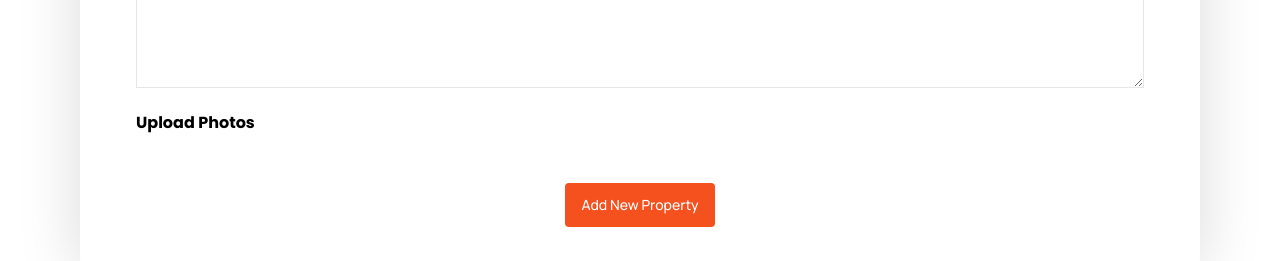
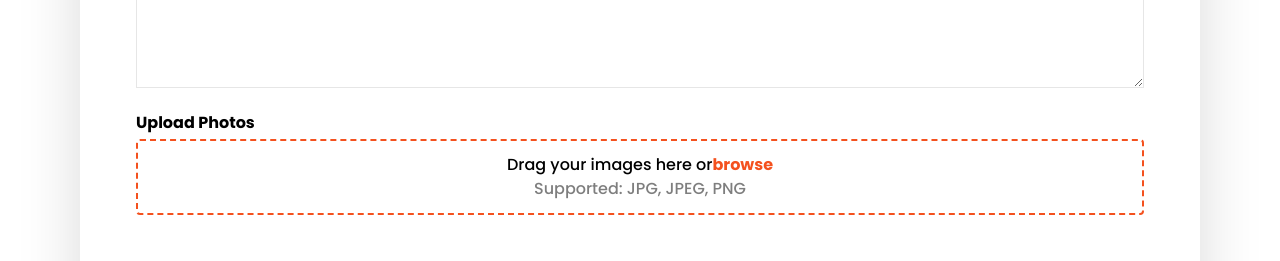
Before and after one commit to favourbadakin/Home-Rentals-Agency, a React (Vite) app: page / in a window 1280 px wide. Shown: the part 3740-4001 px from the top of the page. Built offline with nearby package versions, Linux system fonts and the light colour scheme.

Commit message:
added new sections

```diff
--- a/src/components/Form.jsx
+++ b/src/components/Form.jsx
@@ -1,5 +1,5 @@
 import React, { useState } from "react";
-//import Drag from './Drag';
+import Drag from './Drag';
 
 const Form = () => {
   const [formData, setFormData] = useState({
@@ -163,15 +163,17 @@ const Form = () => {
               value={formData.description}
               placeholder="Enter Description"
             ></textarea>
+
           </div>
+          </form>
           <div className="w-[90%] mx-auto mb-12">
             <p className="font-semibold mb-1">Upload Photos</p>
-            {/* <Drag /> */}
+            <Drag />
           </div>
           <div className="grid place-items-center">
             <button className="btn">Add New Property</button>
           </div>
-        </form>
+
       </div>
     </section>
   );
```
